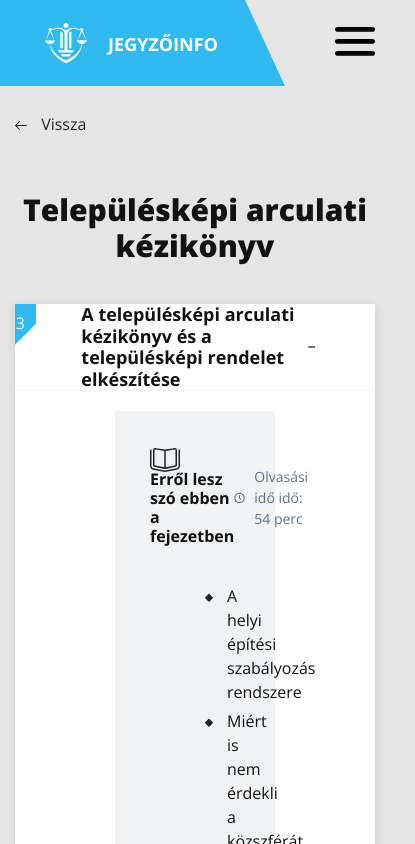
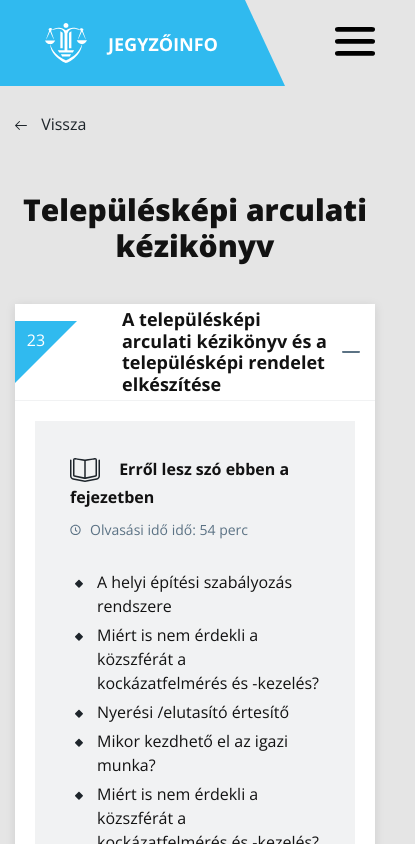
Before and after one commit to Kalamane264/Jinfo, an Angular app in the folder JegyzoInfo/ClientApp/: page /topic in a window 390 px wide. Shown: the top 844 px of the page, 415 px wide, since content can reach past the window. Built offline with nearby package versions, Linux system fonts and the light colour scheme.

Commit message:
topic resp done

```diff
--- a/JegyzoInfo/ClientApp/src/app/components/chapter/chapter.component.html
+++ b/JegyzoInfo/ClientApp/src/app/components/chapter/chapter.component.html
@@ -86,10 +86,10 @@
   </div>
   <div class="content test" [class.opened]="opened">
     <div class="row">
-      <div class="col-md-6 leftSide side">
+      <div class="col-lg-6 leftSide side">
         <img src="/assets/img/testman.svg" alt="">
       </div>
-      <div class="col-md-6 rightSide side">
+      <div class="col-lg-6 rightSide side">
         <h5>
           Ellenőrizze tudását és szerezzen tanúsítványt! <br/>
           Töltse ki a témához tartozó tesztlapunkat!
--- a/JegyzoInfo/ClientApp/src/app/components/chapter/chapter.component.scss
+++ b/JegyzoInfo/ClientApp/src/app/components/chapter/chapter.component.scss
@@ -14,8 +14,10 @@
     border-bottom: 1px solid $lightGray;
     .leftSide{
       display: flex;
+      align-items: center;
       .number{
         position: relative;
+        min-width: 62px;
         width: 62px;
         height: 62px;
         color: white;
@@ -51,9 +53,12 @@
       }
       .title{
         display: flex;
+        width: 100%;
         align-items: center;
         padding-left: 20px;
         transition: .2s linear;
+        padding-top: 5px;
+        padding-bottom: 5px;
         &.opened{
           padding-left: 45px;
         }
@@ -63,18 +68,28 @@
       }
     }
     .rightSide{
+      min-width: 18px;
       width: 18px;
       height: 18px;
       background-image: url("/assets/img/plus-minus.svg");
       margin-right: 60px;
+      margin-left: 15px;
+      transition: .2s linear;
+      @media(max-width: 991px){
+        margin-right: 15px;
+      }
       &.opened{
         background-position: 0 -18px;
       }
     }
   }
   .content{
-    padding: 20px 100px 70px 100px;
+    padding: 20px 100px 5px 100px;
     display: none;
+    @media(max-width: 767px){
+      padding-left: 20px;
+      padding-right: 20px;
+    }
     &.opened{
       display: block;
     }
@@ -85,7 +100,11 @@
         display: flex;
         justify-content: space-between;
         align-items: center;
+        @media(max-width: 991px){
+          display: block;
+        }
         h6{
+          line-height: 28px;
           &::before{
             content: url("/assets/img/book.svg");
             margin-right: 15px;
@@ -101,6 +120,9 @@
         list-style: url("/assets/img/liststyle.svg");
         margin-top: 30px;
         margin-left: 70px;
+        @media(max-width: 575px){
+          margin-left: 20px;
+        }
         li{
           margin-bottom: 5px;
           padding-left: 7px;
@@ -122,7 +144,12 @@
       border: 1px solid $lightBorder;
       padding: 25px 60px;
       margin-top: 50px;
+      @media(max-width: 575px){
+        padding-left: 20px;
+        padding-right: 20px;
+      }
       h6{
+        line-height: 28px;
         &::before{
           content: url("/assets/img/questioncircle.svg");
           margin-right: 12px;
@@ -149,11 +176,12 @@
   .content.test{
     margin-top: 27px;
     border-top: 1px solid $lightBorder;
-    .side{
-      padding: 0 35px;
-    }
+    padding-bottom: 70px;
     .leftSide{
       text-align: right;
+      img{
+        max-width: 100%;
+      }
     }
     .rightSide{
       h5{
@@ -163,5 +191,11 @@
         margin-top: 70px;
       }
     }
+    .side{
+      padding: 0 35px;
+      @media(max-width: 991px){
+        text-align: center;
+      }
+    }
   }
 }
--- a/JegyzoInfo/ClientApp/src/app/components/document-sample/document-sample.component.scss
+++ b/JegyzoInfo/ClientApp/src/app/components/document-sample/document-sample.component.scss
@@ -13,6 +13,7 @@
     display: flex;
     justify-content: center;
     align-items: center;
+    min-width: 50px;
     width: 78px;
     background-color: $blue;
   }
```
